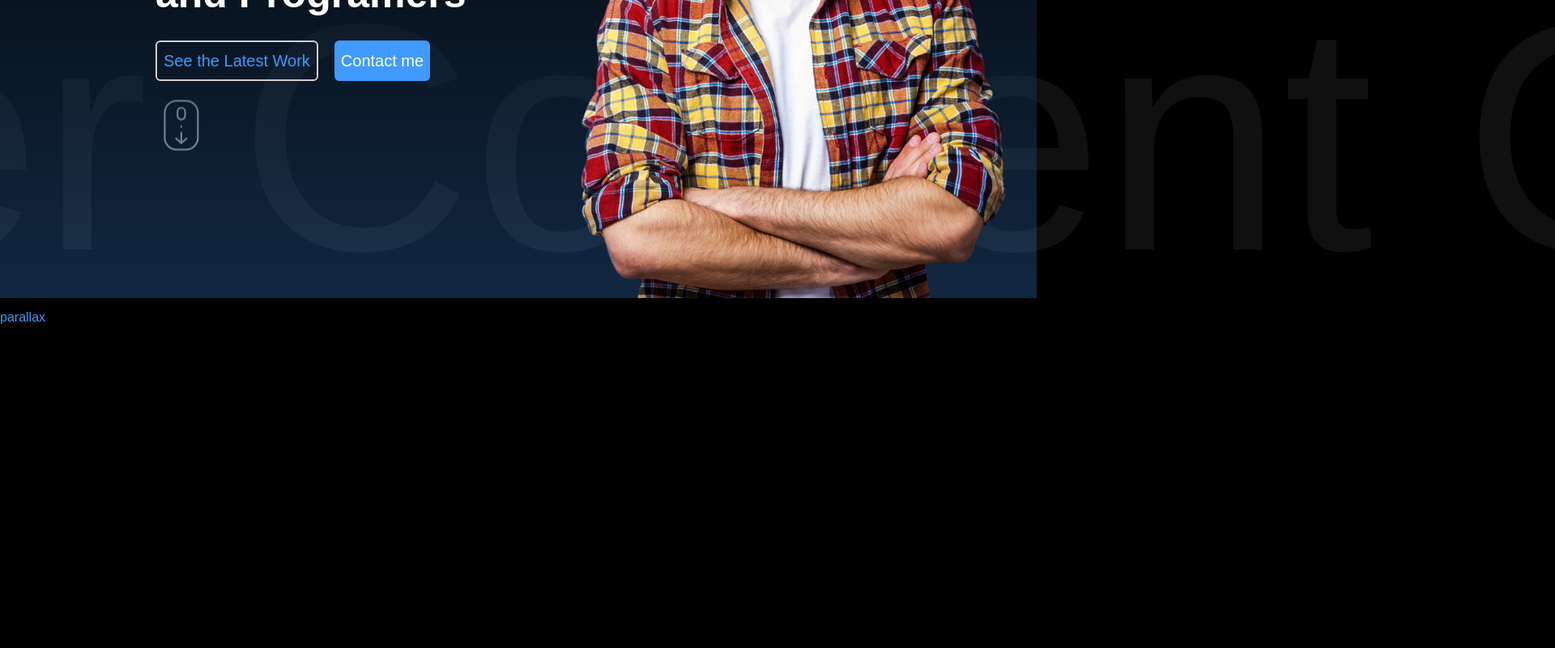
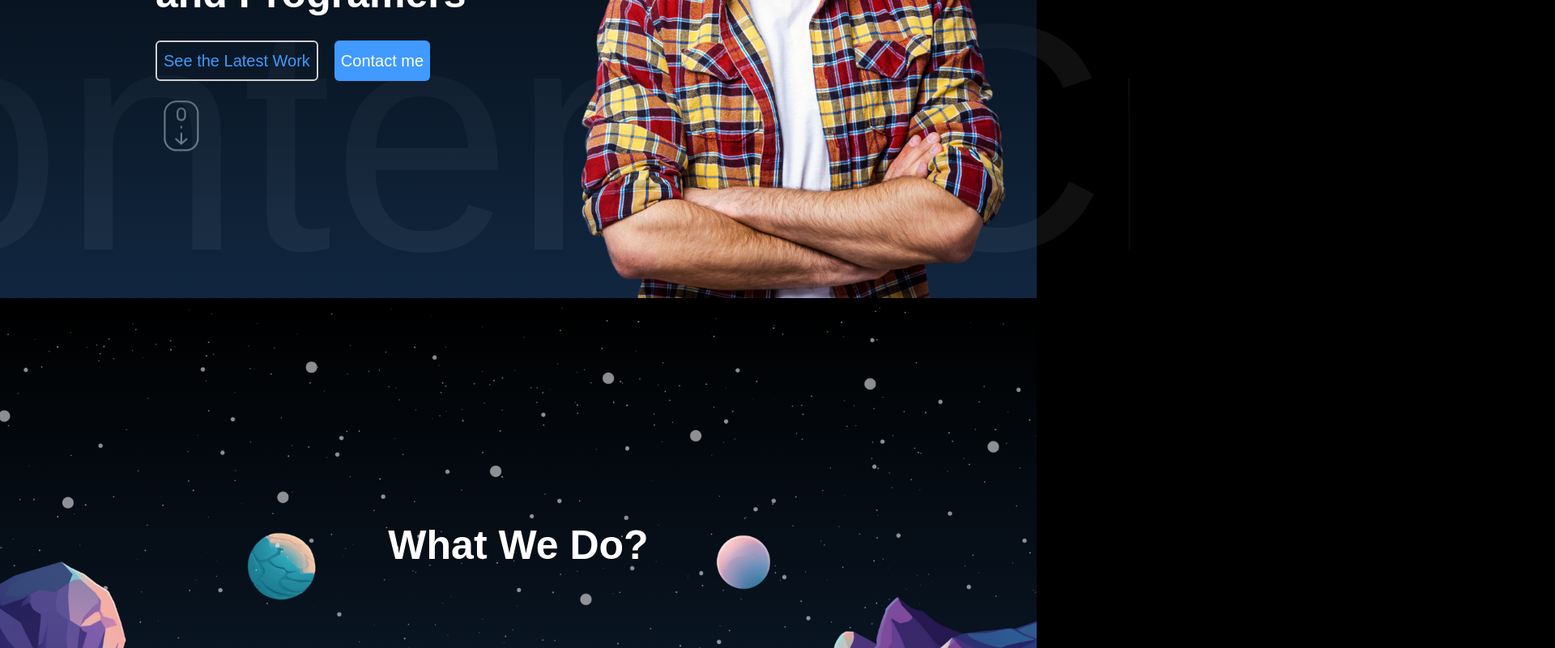
Before and after one commit to reza18s/RandH, a React (Vite) app: page / in a window 1280 px wide. Shown: the part 420-1220 px from the top of the page at 81% size, 1920 px wide, since content can reach past the window. Built offline with nearby package versions, Linux system fonts and the light colour scheme.

Commit message:
complete the parallax page

```diff
--- a/src/App.jsx
+++ b/src/App.jsx
@@ -1,4 +1,5 @@
 import Home from "./Pages/home";
+import Parallax from "./Pages/parallax";
 import NavBar from "./components/Nav/Navbar";
 const App = () => {
   return (
@@ -7,9 +8,15 @@ const App = () => {
         <NavBar></NavBar>
         <Home></Home>
       </section>
-      <section id="Service">parallax</section>
-      <section>servers</section>
-      <section id="project">parallax</section>
+
+      <section id="Service">
+        <Parallax type="services"></Parallax>
+      </section>
+      <section>Services</section>
+      <section id="Profile">
+        <Parallax type="profile"></Parallax>
+      </section>
+      <section id="project">Parallax</section>
       <section id="Contact">contact</section>
     </div>
   );
--- a/src/Pages/Home.jsx
+++ b/src/Pages/Home.jsx
@@ -23,7 +23,7 @@ function Home() {
       transition: {
         repeat: Infinity,
         repeatType: "mirror",
-        duration: 1,
+        duration: 10,
       },
     },
   };
@@ -88,7 +88,7 @@ function Home() {
         variants={sliderVariants}
         initial="initial"
         animate="animate"
-        className="absolute  bottom-[-90px] z-[-2] w-[3000px] overflow-hidden whitespace-nowrap text-[50vh] text-[#ffffff10]"
+        className="absolute bottom-[-90px] z-[-2]  hidden w-[3000px] overflow-hidden whitespace-nowrap text-[50vh] text-[#ffffff10] md:flex"
       >
         Writer Content Creator Influencer
       </motion.div>
--- /dev/null
+++ b/src/Pages/Parallax.jsx
@@ -0,0 +1,39 @@
+import { useScroll, useTransform } from "framer-motion";
+import { useRef } from "react";
+
+import { motion } from "framer-motion";
+function Parallax({ type }) {
+  const ref = useRef();
+
+  const { scrollYProgress } = useScroll({
+    target: ref,
+    offset: ["start start", "end start"],
+  });
+
+  const aText = useTransform(scrollYProgress, [0, 1], ["0%", "50%"]);
+  const abg = useTransform(scrollYProgress, [0, 1], ["0%", "50%"]);
+  return (
+    <main
+      ref={ref}
+      className={`relative z-[-1] flex h-screen w-full justify-center  overflow-hidden  ${type == "services" ? "bg-[linear-gradient(180deg,#000000,#439bff40)]" : "bg-[linear-gradient(180deg,#439bff40,#000000)]"}`}
+    >
+      <motion.h1
+        className="pt-[20%] text-[50px] font-semibold text-white"
+        style={{ y: aText }}
+      >
+        {type == "services" ? "What We Do?" : "What we Did?"}
+      </motion.h1>
+
+      <motion.div
+        style={{ y: abg }}
+        className="absolute h-full w-full bg-[url('/planets.png')] bg-cover bg-bottom"
+      ></motion.div>
+      <motion.div
+        style={{ x: abg }}
+        className="absolute  h-full w-full bg-[url('/stars.png')] bg-cover bg-bottom"
+      ></motion.div>
+      <motion.div className="absolute h-full w-full bg-[url('/mountains.png')] bg-cover bg-bottom"></motion.div>
+    </main>
+  );
+}
+export default Parallax;
--- a/src/components/Nav/SideBar.jsx
+++ b/src/components/Nav/SideBar.jsx
@@ -32,7 +32,7 @@ function SideBar() {
       className="flex h-full flex-col items-center bg-dark-200"
     >
       <motion.div
-        className={`sidebar fixed bottom-0 left-0 top-0  bg-dark-200 ${open ? "flex" : "hidden"}`}
+        className={`sidebar  bottom-0 left-0 top-0 bg-dark-200`}
         variants={variants}
       >
         <Logo></Logo>
--- a/src/components/Nav/test.tsx
+++ /dev/null
@@ -1,4 +0,0 @@
-function test() {
-  return <div></div>;
-}
-export default test;
--- a/src/styles/globals.css
+++ b/src/styles/globals.css
@@ -3,21 +3,25 @@
 @tailwind utilities;
 
 @layer base {
+  html {
+    scroll-snap-type: x;
+    scroll-snap-type: y mandatory;
+    scroll-behavior: smooth;
+  }
   * {
     padding: 0;
     margin: 0;
     box-sizing: border-box;
     font-family: "DM Sass", sans-serif;
   }
-  html {
-    scroll-snap-type: y mandatory;
-    scroll-behavior: smooth;
-  }
+
   body {
     @apply bg-dark-100 text-primary-500;
   }
   section {
+    width: 100vw;
     height: 100dvh;
+    overflow: hidden;
     scroll-snap-align: center;
   }
   a {
@@ -41,9 +45,12 @@
     @apply flex flex-col items-center justify-between;
   }
   .sidebar {
-    @apply fixed h-full w-[40%] flex-col items-start gap-10 bg-dark-200 pl-4 pt-10 sm:pl-5 md:w-[35%] md:pl-10 lg:w-[25%];
+    @apply fixed  flex h-full w-[40%] flex-col items-start gap-10 bg-dark-200 pl-4 pt-10 sm:pl-5 md:w-[35%] md:pl-10 lg:w-[25%];
   }
   .button {
     border: 2px rgb(207, 207, 207) solid;
   }
+  .bg-mountain {
+    background-image: url("/mountains.png");
+  }
 }
```
